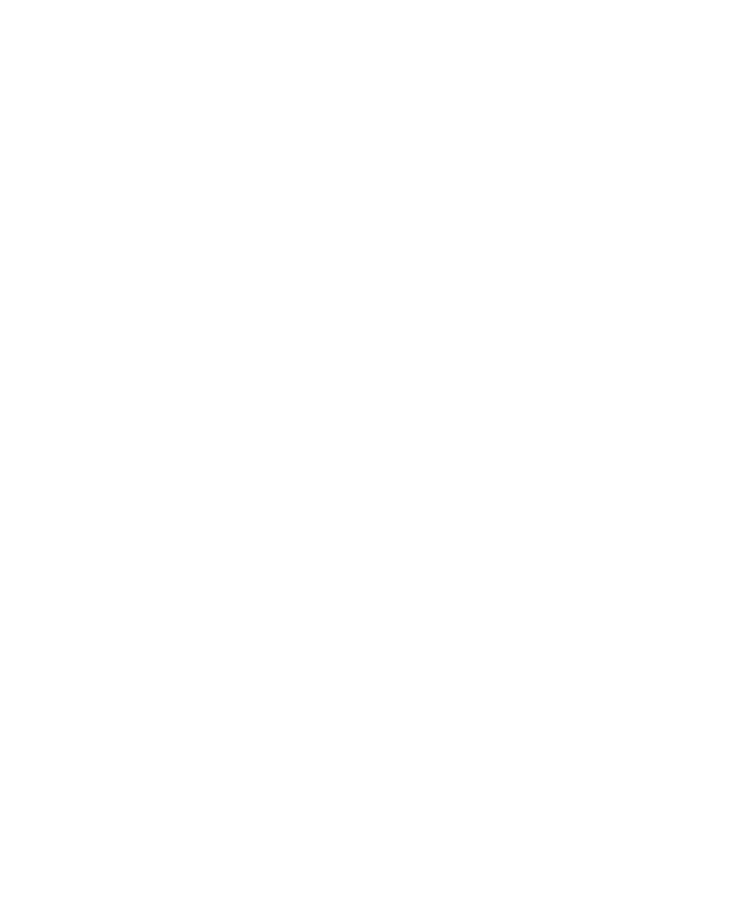
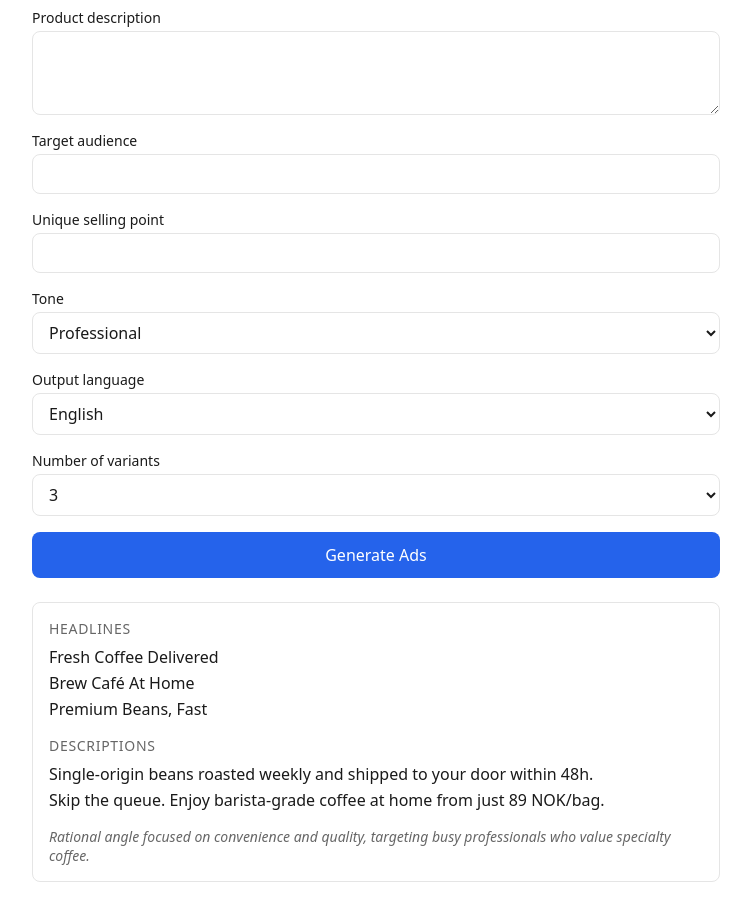
Before and after one commit to jerzyszajner/ad-copy-generator, a React (Vite) app: page / in a window 1280 px wide. Shown: the part 160-1074 px from the top of the page, without its empty margins (264-1015 px from the left). Before the commit the page ends 800 px from the top, so only its background shows below. Built offline with nearby package versions, Linux system fonts and the light colour scheme.

Commit message:
feat(results): add variant display

```diff
--- /dev/null
+++ b/src/App.module.css
@@ -0,0 +1,13 @@
+.app {
+  display: flex;
+  flex-direction: column;
+  gap: var(--spacing-xl);
+  max-width: 720px;
+  margin: 0 auto;
+  padding: var(--spacing-2xl) var(--spacing-lg);
+}
+
+.title {
+  font-size: var(--font-size-xl);
+  font-weight: 600;
+}
--- a/src/App.tsx
+++ b/src/App.tsx
@@ -1,5 +1,30 @@
+import AdForm from './components/AdForm/AdForm';
+import AdVariant from './components/AdVariant/AdVariant';
+import type { AdVariant as AdVariantType } from './lib/types';
+import styles from './App.module.css';
+
+const MOCK_VARIANT: AdVariantType = {
+  headlines: [
+    'Fresh Coffee Delivered',
+    'Brew Café At Home',
+    'Premium Beans, Fast',
+  ],
+  descriptions: [
+    'Single-origin beans roasted weekly and shipped to your door within 48h.',
+    'Skip the queue. Enjoy barista-grade coffee at home from just 89 NOK/bag.',
+  ],
+  rationale:
+    'Rational angle focused on convenience and quality, targeting busy professionals who value specialty coffee.',
+};
+
 function App() {
-  return <h1>Ad Copy Generator</h1>;
+  return (
+    <main className={styles.app}>
+      <h1 className={styles.title}>Ad Copy Generator</h1>
+      <AdForm onResults={(variants) => console.log(variants)} />
+      <AdVariant variant={MOCK_VARIANT} />
+    </main>
+  );
 }
 
 export default App;
--- /dev/null
+++ b/src/components/AdVariant/AdVariant.module.css
@@ -0,0 +1,41 @@
+.variant {
+  display: flex;
+  flex-direction: column;
+  gap: var(--spacing-lg);
+  padding: var(--spacing-lg);
+  border: 1px solid var(--color-border);
+  border-radius: var(--radius);
+  background: var(--color-bg);
+}
+
+.group {
+  display: flex;
+  flex-direction: column;
+  gap: var(--spacing-sm);
+}
+
+.label {
+  font-size: var(--font-size-sm);
+  font-weight: 500;
+  color: var(--color-muted);
+  text-transform: uppercase;
+  letter-spacing: 0.05em;
+}
+
+.list {
+  display: flex;
+  flex-direction: column;
+  gap: var(--spacing-xs);
+  list-style: none;
+}
+
+.item {
+  font-size: var(--font-size-base);
+  color: var(--color-text);
+}
+
+.rationale {
+  font-size: var(--font-size-sm);
+  font-style: italic;
+  color: var(--color-muted);
+}
--- /dev/null
+++ b/src/components/AdVariant/AdVariant.tsx
@@ -0,0 +1,38 @@
+import type { AdVariant as AdVariantType } from '../../lib/types';
+import styles from './AdVariant.module.css';
+
+interface AdVariantProps {
+  variant: AdVariantType;
+}
+
+function AdVariant({ variant }: AdVariantProps) {
+  return (
+    <article className={styles.variant}>
+      <section className={styles.group}>
+        <h3 className={styles.label}>Headlines</h3>
+        <ul className={styles.list}>
+          {variant.headlines.map((headline, index) => (
+            <li key={index} className={styles.item}>
+              {headline}
+            </li>
+          ))}
+        </ul>
+      </section>
+
+      <section className={styles.group}>
+        <h3 className={styles.label}>Descriptions</h3>
+        <ul className={styles.list}>
+          {variant.descriptions.map((description, index) => (
+            <li key={index} className={styles.item}>
+              {description}
+            </li>
+          ))}
+        </ul>
+      </section>
+
+      <p className={styles.rationale}>{variant.rationale}</p>
+    </article>
+  );
+}
+
+export default AdVariant;
```
